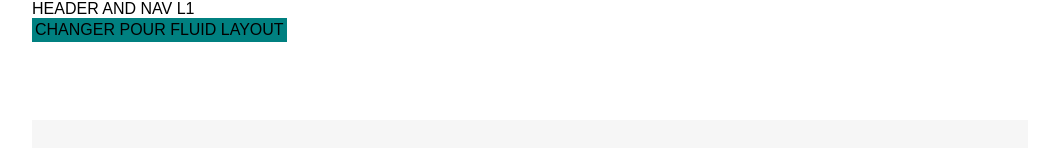
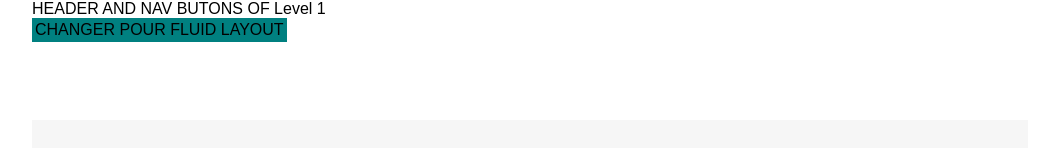
Before and after one commit to jospoi3/chronos-all-stuff, a plain HTML site: page index.html in a window 1280 px wide. Shown: the top 148 px of the page, without its empty margins (110-1167 px from the left). Drawn offline with Linux system fonts and the light colour scheme.

Commit message:
Petit changement test

```diff
--- a/index.html
+++ b/index.html
@@ -46,7 +46,7 @@
 
 	    <header class="">
 
-		   HEADER AND NAV L1<br />
+		   HEADER AND NAV BUTONS OF Level 1<br />
 
 		   <div id="fluid-boxed-toggle">CHANGER POUR FLUID LAYOUT</div>
 
```
